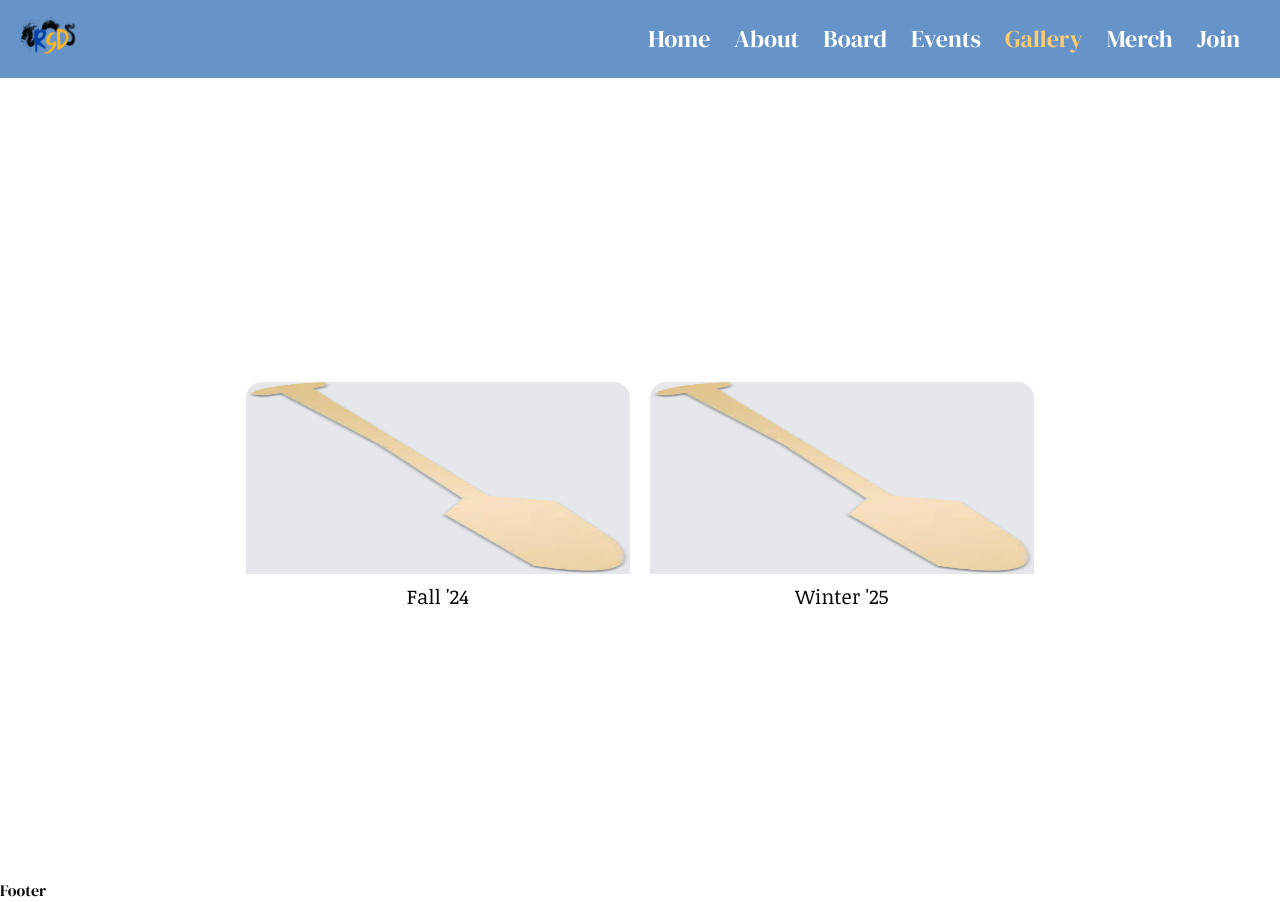
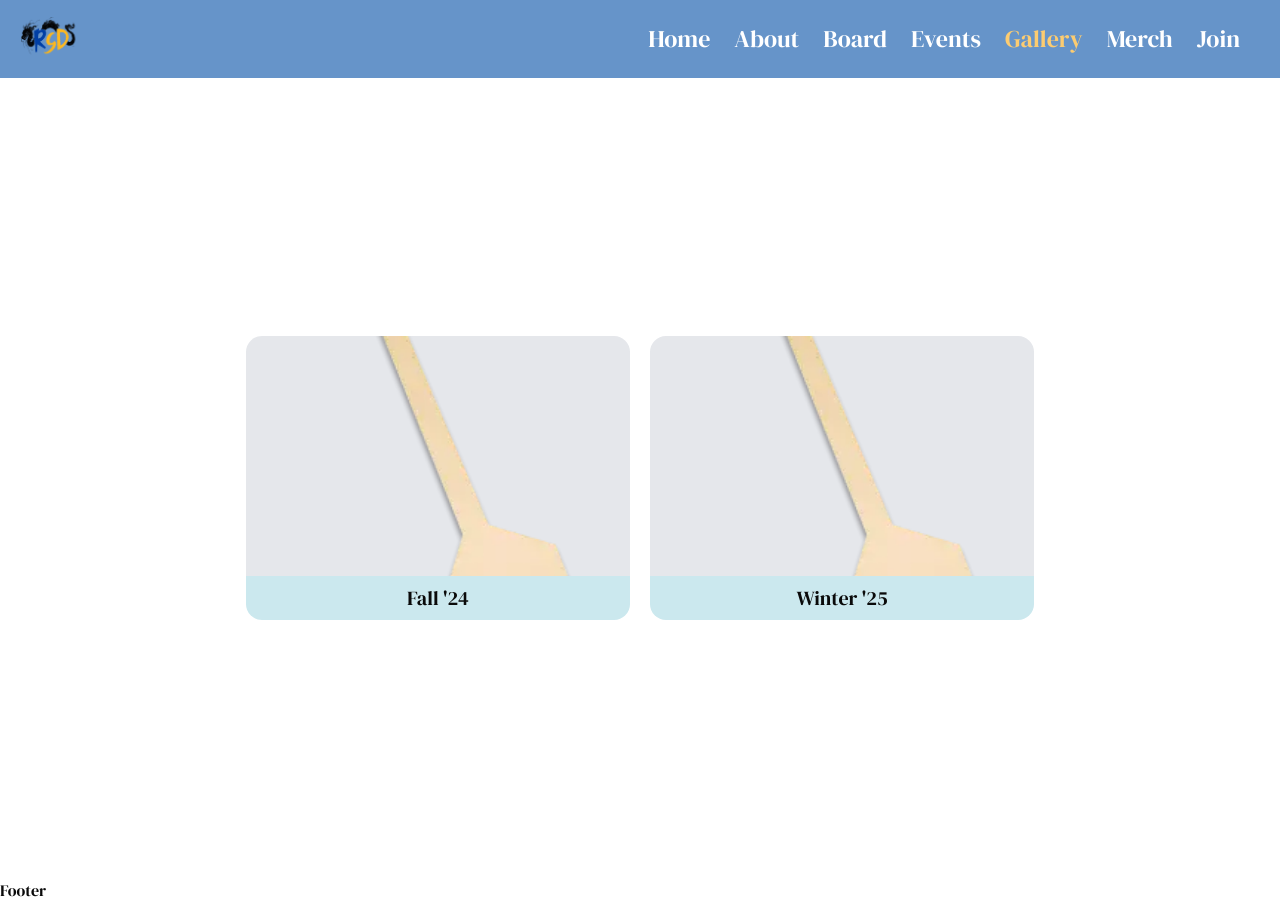
Before and after one commit to acm-ucr/rsd-website, a Next.js app: page /gallery in a window 1280 px wide. Built offline with nearby package versions, Linux system fonts and the light colour scheme.

Commit message:
stopped image stretching

```diff
--- a/src/components/gallery/GalleryCard.tsx
+++ b/src/components/gallery/GalleryCard.tsx
@@ -1,26 +1,26 @@
 import Link from "next/link";
 import Image from "next/image";
+import { StaticImageData } from "next/image"
 
 interface GalleryInfo {
   photoName: string;
   link: string;
-  image: string;
+  image: string | StaticImageData;
 }
 
 const GalleryCard = ({ photoName, link, image }: GalleryInfo) => {
   return (
     <Link href={link} target="_blank">
-      <div className="font-rsd-alt h-48 w-96 min-w-0 flex-col items-center rounded-t-2xl bg-gray-200">
-        <Image
-          className="h-full w-full"
+      <div className="relative font-rsd-alt h-60 w-96 flex-col items-center rounded-t-2xl bg-gray-200">
+      <Image
+          className="object-cover"
           src={image}
           alt="product"
-          width={400}
-          height={400}
+          fill
         />
-        <div className="rounded-b-2xl bg-white p-2 text-center text-xl">
+        </div>
+        <div className="rounded-b-2xl bg-rsd-light-blue p-2 text-center text-xl">
           {photoName}
-        </div>
       </div>
     </Link>
   );
```
